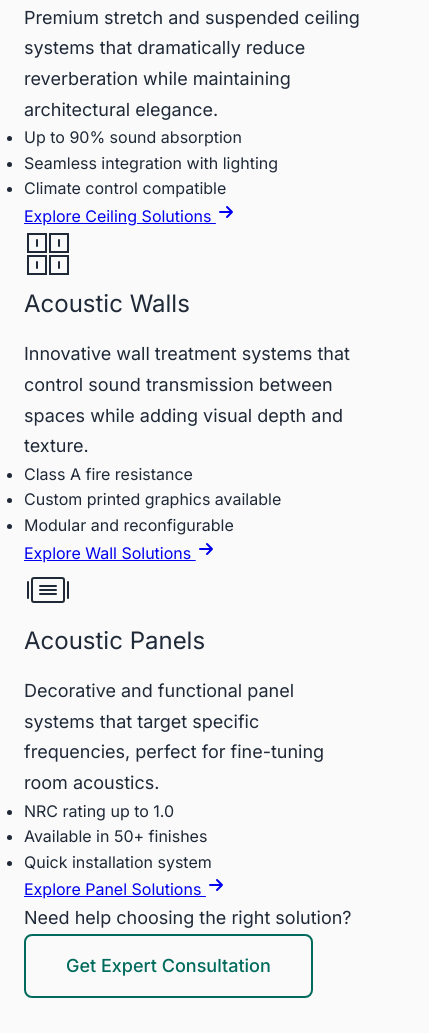
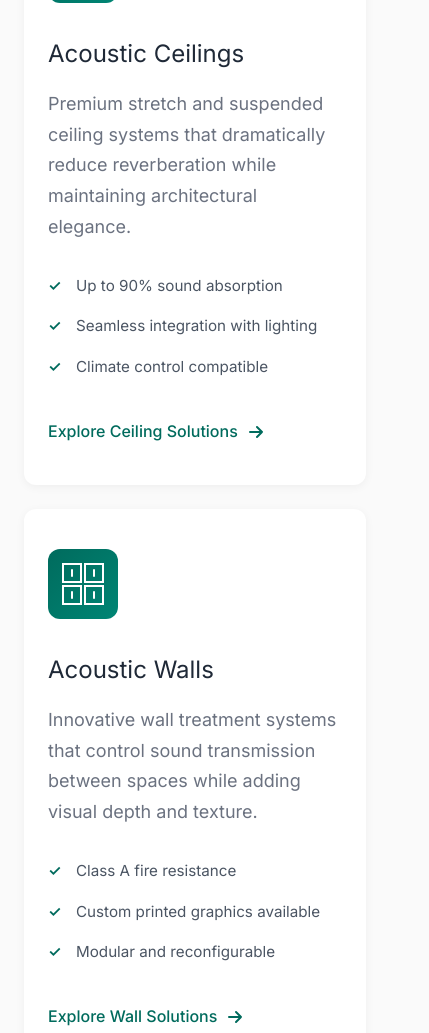
Before and after one commit to STRETCH-BE/finis.be, a website: page index.html in a window 390 px wide. Shown: the part 1390-2423 px from the top of the page, 429 px wide, since content can reach past the window. Drawn offline with Linux system fonts and the light colour scheme; a web font is replaced by a local one.

Commit message:
Implement styles for core solutions section
Added styles for core solutions section including grid layout, hover effects, and responsive design.

```diff
--- a/style.css
+++ b/style.css
@@ -505,6 +505,305 @@ nav.nav-hidden {
     margin: 0 auto 3rem;
 }
 
+Solutions section · CSS
+Copy
+
+/* === CORE SOLUTIONS SECTION === */
+.core-solutions {
+    background: var(--warm-white);
+    position: relative;
+    overflow: hidden;
+}
+
+.core-solutions::before {
+    content: '';
+    position: absolute;
+    top: -50%;
+    right: -10%;
+    width: 60%;
+    height: 200%;
+    background: radial-gradient(ellipse at center, rgba(0, 107, 93, 0.03) 0%, transparent 70%);
+    pointer-events: none;
+}
+
+.solutions-grid {
+    display: grid;
+    grid-template-columns: repeat(3, 1fr);
+    gap: 2.5rem;
+    margin-top: 4rem;
+    margin-bottom: 3rem;
+    position: relative;
+    z-index: 1;
+}
+
+.solution-card {
+    background: white;
+    padding: 3rem 2rem;
+    border-radius: var(--border-radius);
+    box-shadow: var(--shadow-sm);
+    transition: all var(--transition-medium);
+    position: relative;
+    overflow: hidden;
+    display: flex;
+    flex-direction: column;
+    height: 100%;
+}
+
+/* Gradient border effect on hover */
+.solution-card::before {
+    content: '';
+    position: absolute;
+    top: 0;
+    left: 0;
+    right: 0;
+    height: 3px;
+    background: var(--gradient-teal);
+    transform: scaleX(0);
+    transform-origin: left;
+    transition: transform var(--transition-medium);
+}
+
+.solution-card:hover::before {
+    transform: scaleX(1);
+}
+
+.solution-card:hover {
+    transform: translateY(-10px);
+    box-shadow: 0 20px 60px rgba(0, 107, 93, 0.15);
+}
+
+.solution-icon {
+    width: 80px;
+    height: 80px;
+    background: var(--gradient-teal);
+    border-radius: var(--border-radius);
+    display: flex;
+    align-items: center;
+    justify-content: center;
+    color: white;
+    margin-bottom: 2rem;
+    position: relative;
+    transition: transform var(--transition-medium);
+}
+
+.solution-card:hover .solution-icon {
+    transform: scale(1.1) rotate(5deg);
+}
+
+/* Icon background decoration */
+.solution-icon::after {
+    content: '';
+    position: absolute;
+    width: 100%;
+    height: 100%;
+    background: var(--gradient-copper);
+    border-radius: inherit;
+    opacity: 0;
+    transform: rotate(-5deg) scale(1.1);
+    transition: opacity var(--transition-medium);
+    z-index: -1;
+}
+
+.solution-card:hover .solution-icon::after {
+    opacity: 0.2;
+}
+
+.solution-card h3 {
+    color: var(--charcoal);
+    font-size: 1.75rem;
+    margin-bottom: 1rem;
+    font-weight: 400;
+}
+
+.solution-card p {
+    color: #6B7280;
+    margin-bottom: 1.5rem;
+    flex-grow: 1;
+}
+
+.solution-features {
+    list-style: none;
+    margin-bottom: 2rem;
+}
+
+.solution-features li {
+    padding: 0.5rem 0;
+    padding-left: 1.75rem;
+    position: relative;
+    color: #4B5563;
+    font-size: 0.95rem;
+}
+
+.solution-features li::before {
+    content: '✓';
+    position: absolute;
+    left: 0;
+    color: var(--teal);
+    font-weight: 600;
+}
+
+.solution-link {
+    display: inline-flex;
+    align-items: center;
+    gap: 0.5rem;
+    color: var(--teal);
+    text-decoration: none;
+    font-weight: 500;
+    transition: all var(--transition-fast);
+    margin-top: auto;
+}
+
+.solution-link:hover {
+    color: var(--copper);
+    gap: 0.75rem;
+}
+
+.solution-link .arrow-icon {
+    transition: transform var(--transition-fast);
+}
+
+.solution-link:hover .arrow-icon {
+    transform: translateX(3px);
+}
+
+.solutions-cta {
+    text-align: center;
+    padding: 3rem 0 1rem;
+    position: relative;
+    z-index: 1;
+}
+
+.solutions-cta p {
+    font-size: 1.125rem;
+    color: #4B5563;
+    margin-bottom: 1.5rem;
+}
+
+/* Different hover effects for each card */
+.solution-card:nth-child(1):hover {
+    box-shadow: 0 20px 60px rgba(0, 107, 93, 0.2);
+}
+
+.solution-card:nth-child(2):hover {
+    box-shadow: 0 20px 60px rgba(184, 115, 51, 0.15);
+}
+
+.solution-card:nth-child(2):hover .solution-icon {
+    background: var(--gradient-copper);
+}
+
+.solution-card:nth-child(2)::before {
+    background: var(--gradient-copper);
+}
+
+.solution-card:nth-child(3):hover {
+    box-shadow: 0 20px 60px rgba(31, 41, 55, 0.15);
+}
+
+/* === RESPONSIVE DESIGN FOR SOLUTIONS === */
+@media (max-width: 1200px) {
+    .solutions-grid {
+        gap: 2rem;
+    }
+
+    .solution-card {
+        padding: 2.5rem 1.5rem;
+    }
+}
+
+@media (max-width: 968px) {
+    .solutions-grid {
+        grid-template-columns: repeat(2, 1fr);
+    }
+
+    /* Make the third card span full width on tablets */
+    .solution-card:nth-child(3) {
+        grid-column: 1 / -1;
+        max-width: 600px;
+        margin: 0 auto;
+        width: 100%;
+    }
+}
+
+@media (max-width: 640px) {
+    .solutions-grid {
+        grid-template-columns: 1fr;
+        gap: 1.5rem;
+    }
+
+    .solution-card:nth-child(3) {
+        max-width: none;
+    }
+
+    .solution-icon {
+        width: 70px;
+        height: 70px;
+    }
+
+    .solution-card h3 {
+        font-size: 1.5rem;
+    }
+
+    .solutions-cta {
+        padding: 2rem 0 1rem;
+    }
+}
+
+/* === ANIMATION STATES === */
+.solution-card.animate-ready {
+    opacity: 0;
+    transform: translateY(30px);
+}
+
+.solution-card.animate-in,
+.solution-card.visible {
+    opacity: 1;
+    transform: translateY(0);
+}
+
+/* Stagger animation for cards */
+.solution-card:nth-child(1).animate-in {
+    transition-delay: 0ms;
+}
+
+.solution-card:nth-child(2).animate-in {
+    transition-delay: 100ms;
+}
+
+.solution-card:nth-child(3).animate-in {
+    transition-delay: 200ms;
+}
+
+/* === LOADING SKELETON FOR SOLUTIONS === */
+.solution-card.skeleton-loading {
+    pointer-events: none;
+}
+
+.solution-card.skeleton-loading .solution-icon {
+    background: linear-gradient(
+        90deg,
+        #e0e0e0 25%,
+        #f0f0f0 50%,
+        #e0e0e0 75%
+    );
+    background-size: 200% 100%;
+    animation: loading 1.5s infinite;
+}
+
+.solution-card.skeleton-loading h3,
+.solution-card.skeleton-loading p,
+.solution-card.skeleton-loading li {
+    background: linear-gradient(
+        90deg,
+        #e0e0e0 25%,
+        #f0f0f0 50%,
+        #e0e0e0 75%
+    );
+    background-size: 200% 100%;
+    animation: loading 1.5s infinite;
+    color: transparent;
+}
+
 /* === VALUE PROPOSITION === */
 .value-proposition {
     background: white;
```
